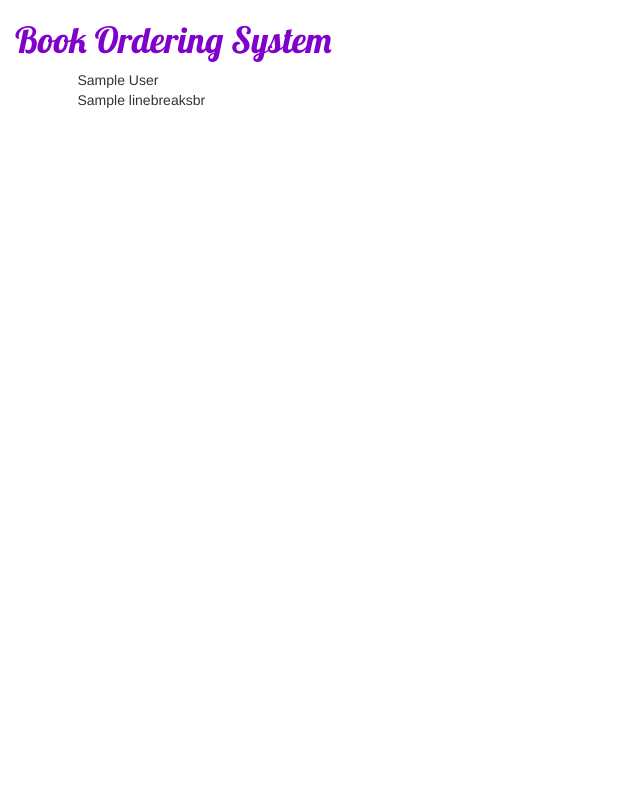
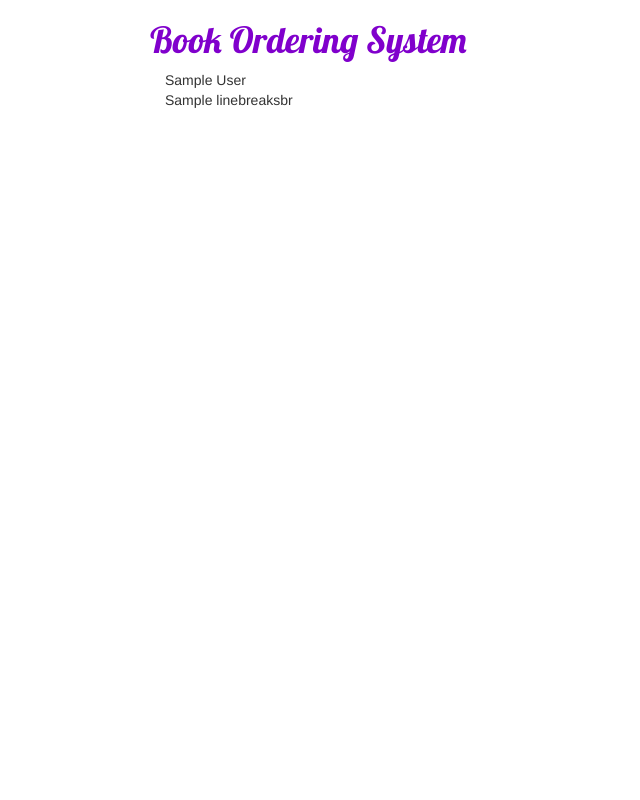
Before and after one commit to RobNichols17/books, a Django app: template myapp/templates/myapp/author_list.html in a window 1280 px wide. Shown: the whole page, without its empty margins (0-640 px from the left). Run offline with Django 3.2, Linux system fonts and the light colour scheme; the template is opened without the code that fills it: most values are stand-ins (such as "Sample title", 1, 10 or a date in 2020); some libraries are stand-ins or nearby versions.

Commit message:
Updated styles

```diff
--- a/myapp/static/css/myapp.css
+++ b/myapp/static/css/myapp.css
@@ -3,5 +3,5 @@ h1 a, h2 a {
     font-family: 'Lobster';
 }
 body {
-    padding-left: 15px;
+    padding-left: 150px;
 }
```
